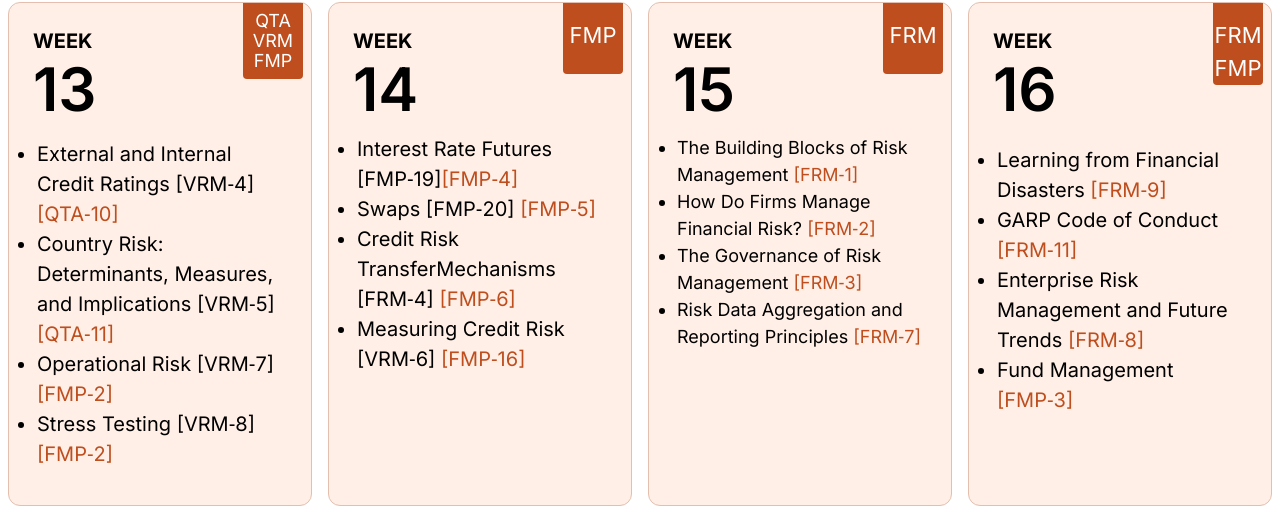
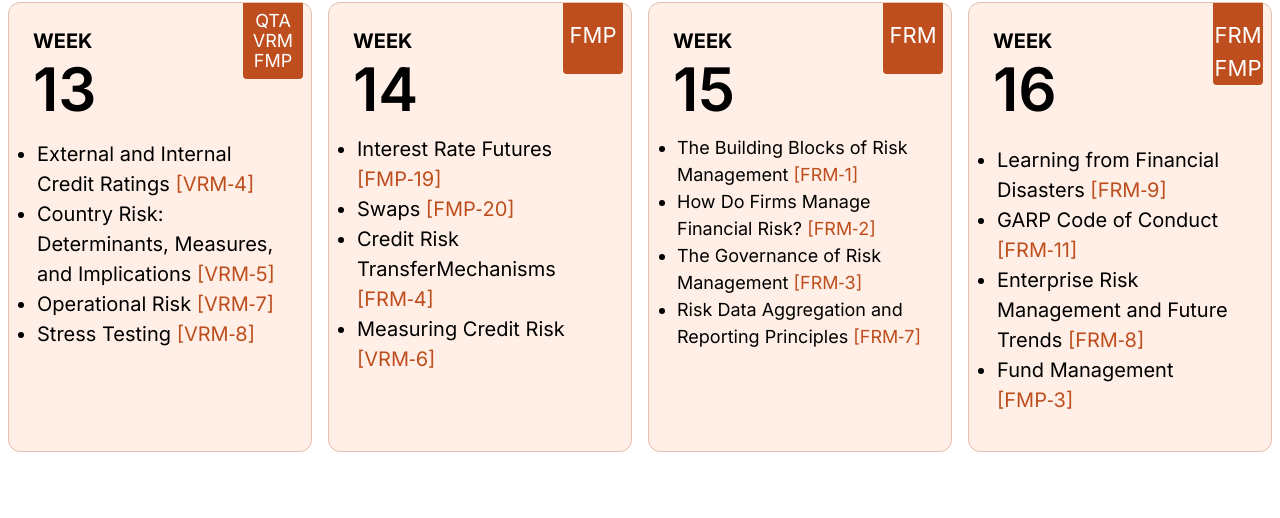
Before and after one commit to midhadomains/frm_midhafin_nextjs, a Next.js app: page /part-1/study-plan in a window 1280 px wide. Shown: the part 2646-3164 px from the top of the page. Built offline with nearby package versions, Linux system fonts and the light colour scheme.

Commit message:
modified the frm part 1 and 2

```diff
--- a/app/fee-structure/page.jsx
+++ b/app/fee-structure/page.jsx
@@ -218,7 +218,7 @@ export default function page() {
           width={165}
           height={50}
           alt="garp-img"
-          className="w-fit w-[100] sm:w-[165] h-[40] sm:h-[50]"
+          className=" h-[40] sm:h-[50]"
           quality={100}
         />
         <p className="text-[16px] sm:text-[20px] sm:mt-2 ml-8 sm:leading-8 ">
--- a/components/Part-1/Study_plan.jsx
+++ b/components/Part-1/Study_plan.jsx
@@ -331,10 +331,10 @@ const items = [
                         </div>
                     </div>
                     <ul className='list-disc list-outside mx-5'>
-                        <li className='text-[11px] sm:text-[18px] lg:text-[20px]'>External and Internal Credit Ratings [VRM&#8209;4] <span className='text-[#BE4E1E]'>[QTA&#8209;10]</span></li>
-                        <li className='text-[11px] sm:text-[18px] lg:text-[20px]'>Country Risk: Determinants, Measures, and Implications [VRM&#8209;5] <span className='text-[#BE4E1E]'>[QTA&#8209;11]</span></li>
-                        <li className='text-[11px] sm:text-[18px] lg:text-[20px]'>Operational Risk [VRM&#8209;7] <span className='text-[#BE4E1E]'>[FMP&#8209;2]</span></li>
-                        <li className='text-[11px] sm:text-[18px] lg:text-[20px]'>Stress Testing [VRM&#8209;8] <span className='text-[#BE4E1E]'>[FMP&#8209;2]</span></li>
+                        <li className='text-[11px] sm:text-[18px] lg:text-[20px]'>External and Internal Credit Ratings  <span className='text-[#BE4E1E]'>[VRM&#8209;4]</span></li>
+                        <li className='text-[11px] sm:text-[18px] lg:text-[20px]'>Country Risk: Determinants, Measures, and Implications  <span className='text-[#BE4E1E]'>[VRM&#8209;5]</span></li>
+                        <li className='text-[11px] sm:text-[18px] lg:text-[20px]'>Operational Risk  <span className='text-[#BE4E1E]'>[VRM&#8209;7]</span></li>
+                        <li className='text-[11px] sm:text-[18px] lg:text-[20px]'>Stress Testing  <span className='text-[#BE4E1E]'>[VRM&#8209;8]</span></li>
                     </ul>
                 </div>
                 <div className='bg-[#FFEFE6]  px-2  py-9 rounded-xl border border-[#E4BFAF]'>
@@ -348,10 +348,10 @@ const items = [
                         </div>
                     </div>
                     <ul className='list-disc list-outside mx-5'>
-                        <li className='text-[11px] sm:text-[18px] lg:text-[20px]'>Interest Rate Futures [FMP&#8209;19]<span className='text-[#BE4E1E]'>[FMP&#8209;4]</span></li>
-                        <li className='text-[11px] sm:text-[18px] lg:text-[20px]'>Swaps [FMP&#8209;20] <span className='text-[#BE4E1E]'>[FMP&#8209;5]</span></li>
-                        <li className='text-[11px] sm:text-[18px] lg:text-[20px]'>Credit Risk TransferMechanisms [FRM&#8209;4] <span className='text-[#BE4E1E]'>[FMP&#8209;6]</span></li>
-                        <li className='text-[11px] sm:text-[18px] lg:text-[20px]'>Measuring Credit Risk [VRM&#8209;6] <span className='text-[#BE4E1E]'>[FMP&#8209;16]</span></li>
+                        <li className='text-[11px] sm:text-[18px] lg:text-[20px]'>Interest Rate Futures <span className='text-[#BE4E1E]'>[FMP&#8209;19]</span></li>
+                        <li className='text-[11px] sm:text-[18px] lg:text-[20px]'>Swaps  <span className='text-[#BE4E1E]'>[FMP&#8209;20]</span></li>
+                        <li className='text-[11px] sm:text-[18px] lg:text-[20px]'>Credit Risk TransferMechanisms  <span className='text-[#BE4E1E]'>[FRM&#8209;4]</span></li>
+                        <li className='text-[11px] sm:text-[18px] lg:text-[20px]'>Measuring Credit Risk  <span className='text-[#BE4E1E]'>[VRM&#8209;6]</span></li>
                     </ul>
                 </div>
                 <div className='bg-[#FFEFE6]  px-2  py-9 rounded-xl border border-[#E4BFAF]'>
--- a/components/Part-2/Study_plan.jsx
+++ b/components/Part-2/Study_plan.jsx
@@ -442,6 +442,7 @@ const items = [
                         </div>
                         <div className='bg-[#BE4E1E] pt-4  w-[50px] text-center mb-[60px] rounded-b -mt-9'>
                             <div className='text-[#FFFFFF]  sm:text-[25px]'>OR</div>
+                            <div className='text-[#FFFFFF]  sm:text-[25px]'>MR</div>
 
                         </div>
                     </div>
@@ -461,6 +462,7 @@ const items = [
                         </div>
                         <div className='bg-[#BE4E1E] pt-4  w-[50px] text-center mb-[60px] rounded-b -mt-9'>
                             <div className='text-[#FFFFFF]  sm:text-[25px]'>OR</div>
+                            <div className='text-[#FFFFFF]  sm:text-[25px]'>MR</div>
 
                         </div>
                     </div>
```
